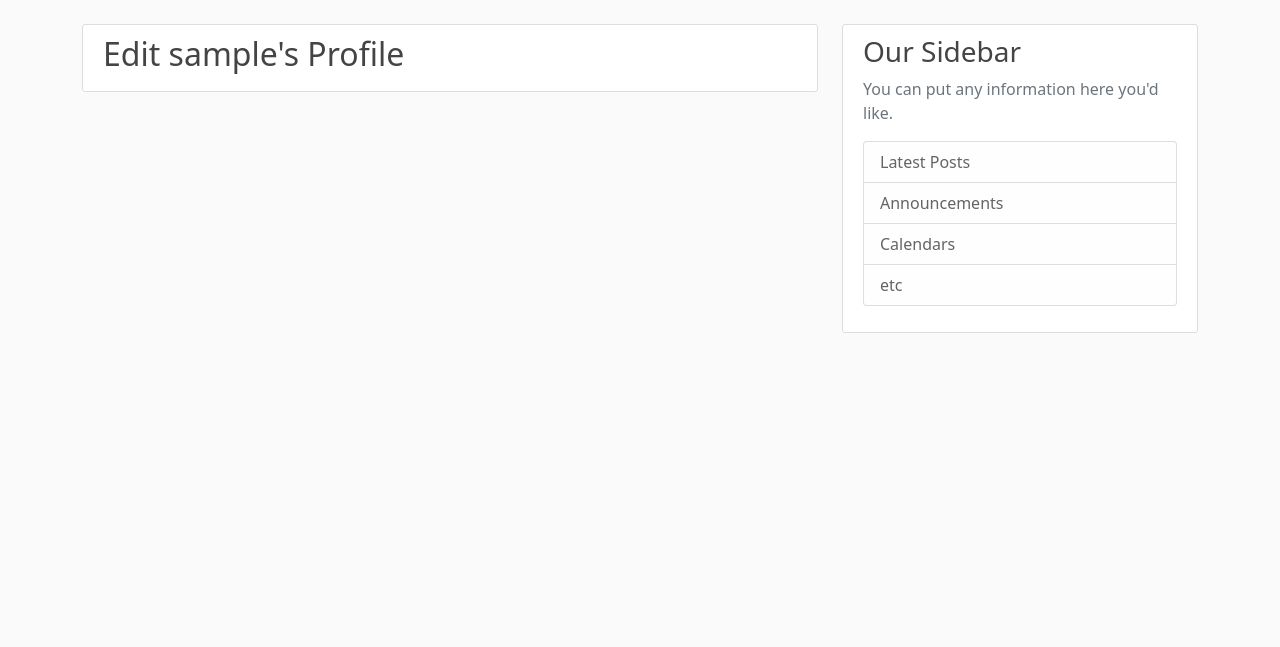
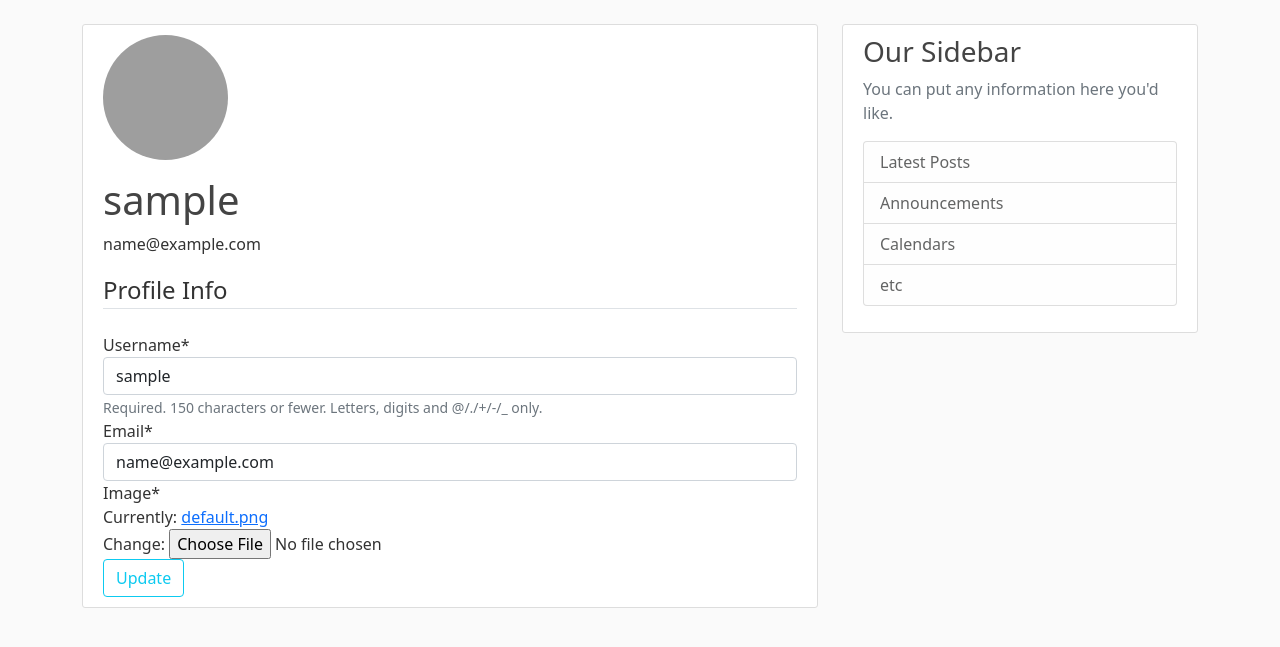
Before and after one commit to gerald-mtawali/blogs-web-app, a Django app: page /profile/ in a window 1280 px wide. Shown: the part 56-703 px from the top of the page. Run offline with Django 4.2, Linux system fonts and the light colour scheme; the visitor is signed in with stand-in values (Sample User, id 1); some libraries are stand-ins or nearby versions; grey boxes are pictures that could not be loaded.

Commit message:
Added in User Profiles, as well as the functionality to update user information. The 'Profile' template is the latest addition of templates to our user model. Created a new route as well to view and edit information related to user profile.

```diff
--- a/django_web_app/blogs/templates/blogs/base.html
+++ b/django_web_app/blogs/templates/blogs/base.html
@@ -2,11 +2,9 @@
 <!DOCTYPE html>
 <html>
     <head>
-
         <!-- Required meta tags -->
         <meta charset="utf-8">
         <meta name="viewport" content="width=device-width, initial-scale=1">
-
         <!-- Bootstrap CSS -->
         <link href="https://cdn.jsdelivr.net/npm/bootstrap@5.0.2/dist/css/bootstrap.min.css" rel="stylesheet" integrity="sha384-EVSTQN3/azprG1Anm3QDgpJLIm9Nao0Yz1ztcQTwFspd3yD65VohhpuuCOmLASjC" crossorigin="anonymous">
         <link rel="stylesheet" type="text/css" href="{% static 'blogs/main.css' %}">
--- a/django_web_app/blogs/templates/blogs/home.html
+++ b/django_web_app/blogs/templates/blogs/home.html
@@ -6,6 +6,7 @@
     {% endcomment %}
     {% for post in posts %}
     <article class="media content-section">
+      <img class="rounded-circle article-img"src="{{post.author.profile.image.url}}" alt="{{post.author.profile.username}}">
       <div class="media-body">
         <div class="article-metadata">
           <a class="mr-2" href="#">{{ post.author }}</a>
--- a/django_web_app/django_web_app/urls.py
+++ b/django_web_app/django_web_app/urls.py
@@ -17,6 +17,8 @@ from django.contrib import admin
 from django.urls import include, path
 from django.contrib.auth import views as auth_views
 from users import views as user_views
+from django.conf import settings
+from django.conf.urls.static import static
 
 urlpatterns = [
     path('admin/', admin.site.urls),
@@ -25,6 +27,7 @@ urlpatterns = [
     path('login/', auth_views.LoginView.as_view(template_name='users/login.html'), name='login'),
     path('logout/', auth_views.LogoutView.as_view(template_name='users/logout.html'), name='logout'),
     path('', include('blogs.urls')),
+]
 
-
-]
+if settings.DEBUG:
+    urlpatterns += static(settings.MEDIA_URL, document_root=settings.MEDIA_ROOT)
--- a/django_web_app/users/apps.py
+++ b/django_web_app/users/apps.py
@@ -4,3 +4,6 @@ from django.apps import AppConfig
 class UsersConfig(AppConfig):
     default_auto_field = 'django.db.models.BigAutoField'
     name = 'users'
+
+    def ready(self):
+        import users.signals
--- a/django_web_app/users/forms.py
+++ b/django_web_app/users/forms.py
@@ -1,6 +1,7 @@
 from django import forms
 from django.contrib.auth.models import User
 from django.contrib.auth.forms import UserCreationForm
+from .models import Profile
 
 class UserRegisterForm(UserCreationForm):
     email = forms.EmailField()
@@ -12,3 +13,15 @@ class UserRegisterForm(UserCreationForm):
         verbose_name_plural = 'ModelNames'
         model=User
         fields = ['username', 'email', 'password1', 'password2']
+
+class UserUpdateForm(forms.ModelForm):
+    email = forms.EmailField()
+
+    class Meta:
+        model = User
+        fields = ['username', 'email']
+
+class ProfileUpdateForm(forms.ModelForm):
+    class Meta:
+        model=Profile
+        fields=['image']
--- a/django_web_app/users/models.py
+++ b/django_web_app/users/models.py
@@ -1,11 +1,19 @@
 from django.db import models
 from django.contrib.auth.models import User
-
+from PIL import Image
 # Create your models here.
 class Profile(models.Model):
     # on delete argument is CASCADE, if a user is deleted then the profile will be deleted as well. But not vice versa
     user = models.OneToOneField(User, on_delete=models.CASCADE)
-    image = models.ImageField(default='default.jpg', upload_to='profile_pics')
+    image = models.ImageField(default='default.png', upload_to='profile_pics')
 
     def __str__(self):
         return f'{self.user.username} Profile'
+
+    def save(self):
+        super().save()
+        img = Image.open(self.image.path)
+        if img.height > 300 or img.width > 300:
+            output_size=(300,300)
+            img.thumbnail(output_size) # resize the image so that it can fit in the 300x300 image field
+            img.save(self.image.path)   # save the new resized image in the same directory
--- /dev/null
+++ b/django_web_app/users/signals.py
@@ -0,0 +1,18 @@
+from django.db.models.signals import post_save
+from django.contrib.auth.models import User
+from django.dispatch import receiver
+from .models import Profile
+
+
+# user profile should be created for every new user
+@receiver(post_save, sender=User)
+def create_profile(sender, instance, created, **kwargs):
+    # if a user is created, a signal should be sent to create a Profile where the user is the instance
+    if created:
+            Profile.objects.create(user=instance)
+
+# user profile should be created for every new user
+@receiver(post_save, sender=User)
+def save_profile(sender, instance, created, **kwargs):
+    # if a user is created, a signal should be sent to create a Profile where the user is the instance
+    instance.profile.save()
--- a/django_web_app/users/templates/users/logout.html
+++ b/django_web_app/users/templates/users/logout.html
@@ -5,7 +5,7 @@
     </h2>
     <div class='content-section'>
         <small class="text-muted">
-            <a href={% url 'logout' %}> Log In Again. </a>
+            <a href={% url 'login' %}>Log In Again.</a>
         </small>
     </div>
 {% endblock content %}
--- a/django_web_app/users/templates/users/profile.html
+++ b/django_web_app/users/templates/users/profile.html
@@ -1,6 +1,28 @@
 {% extends 'blogs/base.html' %}
+{% load crispy_forms_tags %}
 {% block content %}
-    <div class='content-section'>
-        <h2> Edit {{ user.username }}'s Profile </h2>
+<div class='content-section'>
+    <div class="media">
+        <img class="rounded-circle account-img" src="{{ user.profile.image.url }}">
+        <div class="media-body">
+            <h2 class="account-heading">{{user.username}}</h2>
+            <p>{{user.email}}</p>
+        </div>
     </div>
+
+    {% comment %} Include both the user update form and the profile update form {% endcomment %}
+    <form method="POST" enctype="multipart/form-data">
+        {% csrf_token %}
+        <fieldset class="form-group">
+            <legend class="border-bottom mb-4"> Profile Info </legend>
+            {{ u_form|crispy }}
+            {{ p_form|crispy }}
+        </fieldset>
+
+        <div class="form-group">
+            <button class="btn btn-outline-info" type="submit"> Update </button>
+        </div>
+    </form>
+</div>
+
 {% endblock content %}
--- a/django_web_app/users/views.py
+++ b/django_web_app/users/views.py
@@ -2,7 +2,7 @@ from django.shortcuts import render, redirect
 from django.contrib.auth.forms import UserCreationForm
 from django.contrib.auth.decorators import login_required
 from django.contrib import messages
-from .forms import UserRegisterForm
+from .forms import UserRegisterForm, ProfileUpdateForm, UserUpdateForm
 
 def register(request):
     if request.method == 'POST':
@@ -19,4 +19,26 @@ def register(request):
 """To restrict access unless logged in, include the 'login_required' decorator provided by django's auth module. """
 @login_required
 def profile(request):
-    return render(request, template_name='users/profile.html', context={})
+    if request.method == 'POST':
+        u_form = UserUpdateForm(request.POST, instance=request.user) # user update form
+        # perform update of user profile image, the additional argument 'request.FILES' is included
+        # to handle the image file being uploaded
+        p_form = ProfileUpdateForm(request.POST, request.FILES,
+                                   instance=request.user.profile)
+        # confirm that both the user info form is valid and the profile form is valid
+        if u_form.is_valid() and p_form.is_valid():
+            u_form.save()
+            p_form.save()
+            # provide a success response to the user
+            messages.success(request, f'Account successfully updated!!')
+            # perform a redirect to avoid the POST GET Redirect Pattern issue
+            return redirect('profile')
+    else:
+        u_form = UserUpdateForm(instance=request.user) # user update form
+        p_form = ProfileUpdateForm(instance=request.user.profile) # profile image update form
+
+    context = {
+        'u_form': u_form,
+        'p_form': p_form
+    }
+    return render(request, template_name='users/profile.html', context=context)
```
Also changed, not shown: django_web_app/django_web_app/settings.py (+5 -3 lines).
